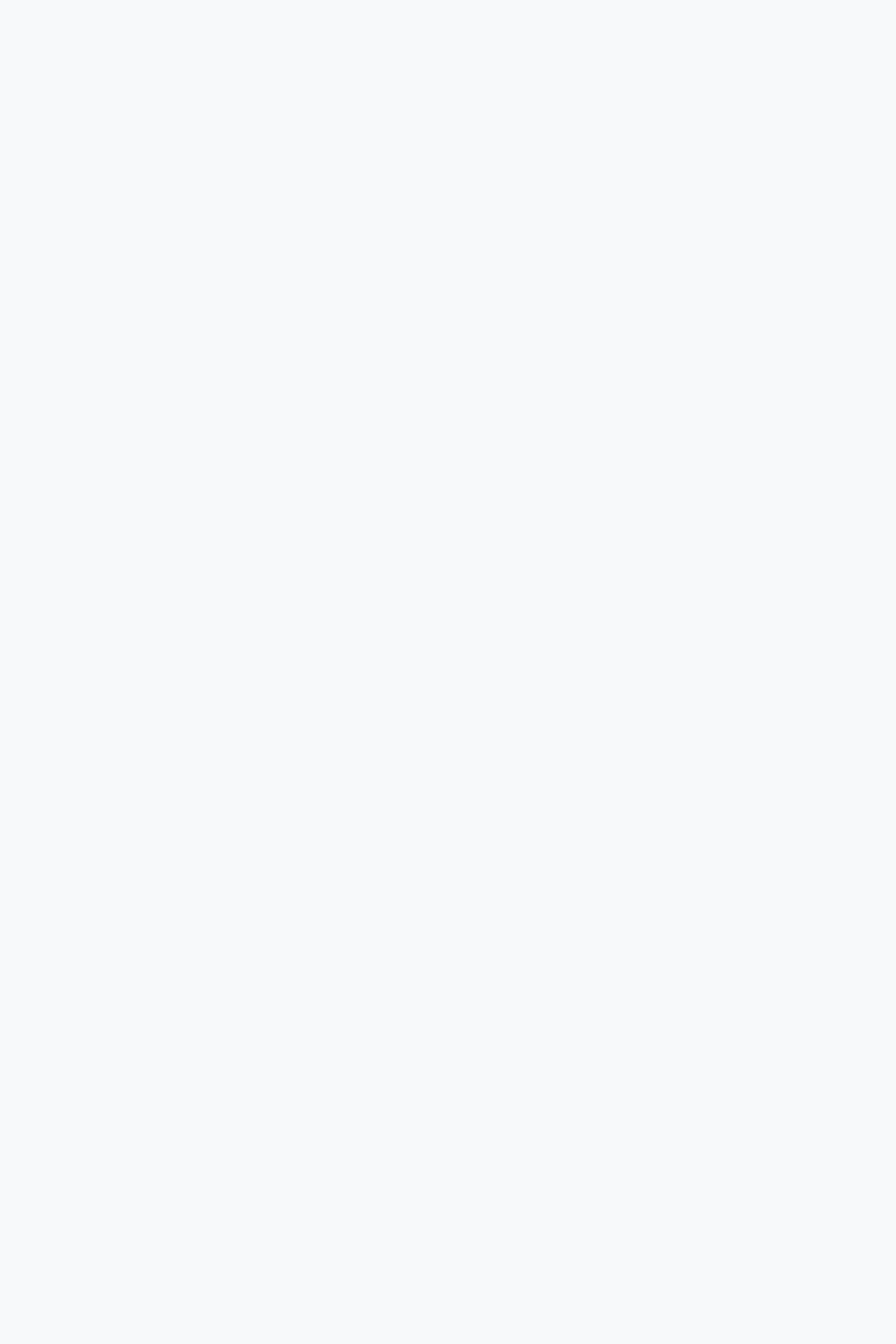
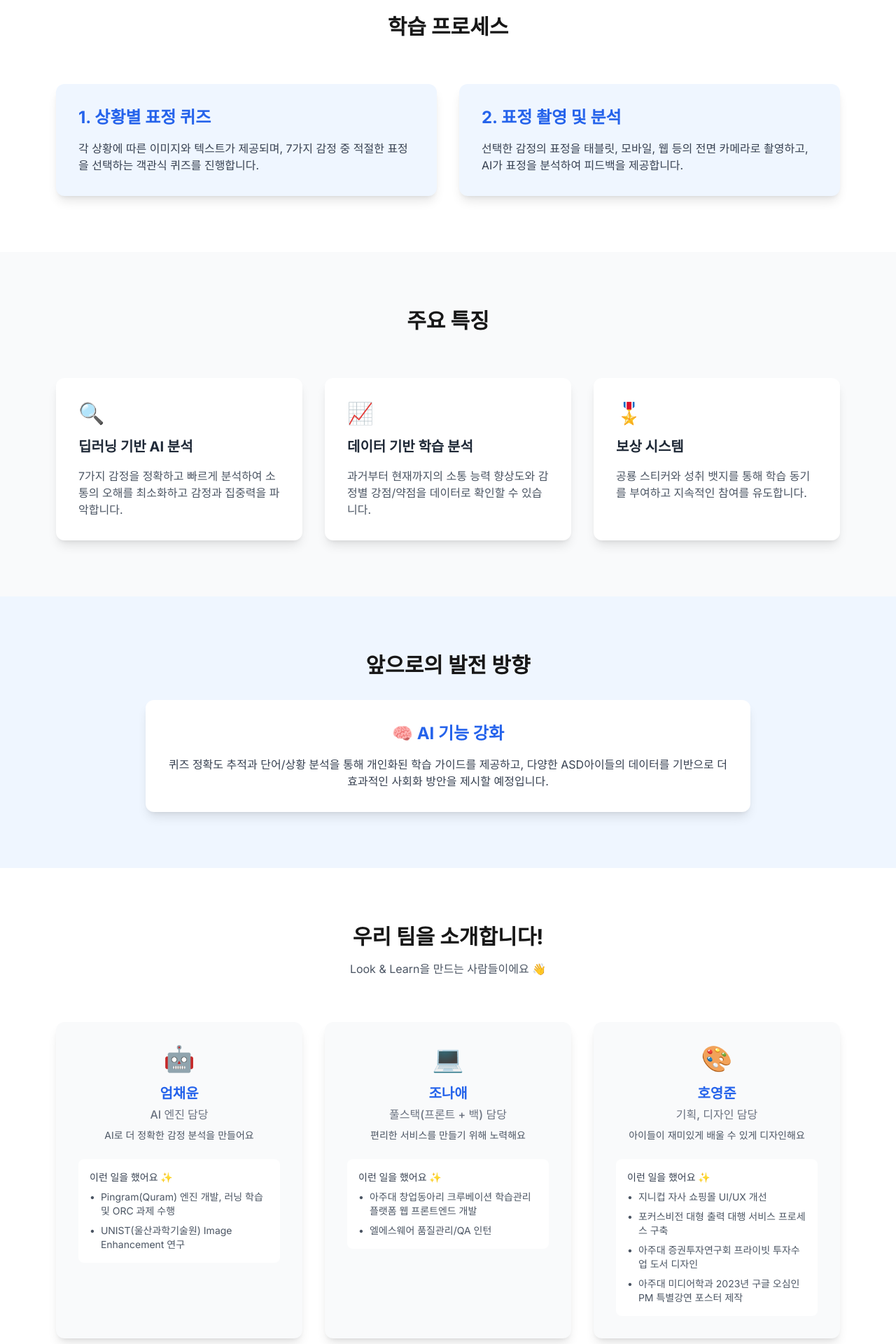
Before and after one commit to tinon1004/LookNLearn, a Next.js app: page / in a window 1280 px wide. Shown: the part 860-2780 px from the top of the page at 70% size. Before the commit the page ends 800 px from the top, so only its background shows below. Built offline with nearby package versions, Linux system fonts and the light colour scheme; no server answers.

Commit message:
Refactor: file movement due to adding a landing page

```diff
--- a/src/app/context/AuthProvider.tsx
+++ b/src/app/context/AuthProvider.tsx
@@ -25,11 +25,16 @@ export default function AuthProvider({ children }: { children: React.ReactNode }
       setUser(user);
       setLoading(false);
 
-      // 로그인 상태에 따른 리다이렉션
-      if (!user && pathname !== '/') {
-        router.push('/');
-      } else if (user && pathname === '/') {
-        router.push('/main');
+      const publicPaths = ['/', '/login', '/signup'];
+
+      if (!user) {
+        if (!publicPaths.includes(pathname)) {
+          router.push('/');
+        }
+      } else {
+        if (pathname === '/') {
+          router.push('/main');
+        }
       }
     });
 
--- /dev/null
+++ b/src/app/login/page.tsx
@@ -0,0 +1,3 @@
+import LoginPage from './LoginPage';
+
+export default LoginPage;
--- a/src/app/main/introduction/IntroductionPage.tsx
+++ b/src/app/main/introduction/IntroductionPage.tsx
@@ -65,7 +65,7 @@ export default function IntroductionPage() {
             onClick={() => router.push('/main/step1')}
             className="bg-blue-500 text-white text-xl font-semibold py-4 px-8 rounded-xl shadow-lg hover:bg-blue-600 transform transition duration-300 hover:scale-105"
           >
-            지금 시작하기
+            지금 학습 시작하기
           </button>
         </div>
       </section>
--- a/src/app/page.tsx
+++ b/src/app/page.tsx
@@ -1,51 +1,53 @@
 'use client';
 
-import { useState } from 'react';
+import React, { useState } from 'react';
 import { useRouter } from 'next/navigation';
 import Image from 'next/image';
-import { loginUser } from '@/firebase/api/auth';
-import { FirebaseError } from 'firebase/app';
 
-export default function LandingPage() {
+export default function IntroductionPage() {
+  const router = useRouter();
+  // eslint-disable-next-line @typescript-eslint/no-unused-vars
+  const [activeSection, setActiveSection] = useState('overview');
 
-  const router = useRouter();
-  const [email, setEmail] = useState('');
-  const [password, setPassword] = useState('');
-  const [error, setError] = useState('');
-
-  const handleLogin = async () => {
-    try {
-      setError('');
-      await loginUser(email, password);
-      router.push('/main');
-      console.log("로그인 완료");
-    } catch (error) {
-      let errorMessage = '로그인에 실패했습니다.';
-      if (error instanceof FirebaseError) {
-        switch (error.code) {
-          case 'auth/user-not-found':
-            errorMessage = '존재하지 않는 이메일입니다.';
-            break;
-          case 'auth/wrong-password':
-            errorMessage = '비밀번호가 올바르지 않습니다.';
-            break;
-          case 'auth/invalid-email':
-            errorMessage = '올바른 이메일 형식이 아닙니다.';
-            break;
+  const teamMembers = [
+    {
+      name: '엄채윤',
+      role: 'AI 엔진 담당',
+      emoji: '🤖',
+      description: 'AI로 더 정확한 감정 분석을 만들어요',
+      experience: [
+        'Pingram(Quram) 엔진 개발, 러닝 학습 및 ORC 과제 수행',
+        'UNIST(울산과학기술원) Image Enhancement 연구'
+      ]
+    },
+    {
+      name: '조나애',
+      role: '풀스택(프론트 + 백) 담당',
+      emoji: '💻',
+      description: '편리한 서비스를 만들기 위해 노력해요',
+      experience: [
+        '아주대 창업동아리 크루베이션 학습관리플랫폼 웹 프론트엔드 개발',
+        '엘에스웨어 품질관리/QA 인턴'
+      ]
+    },
+    {
+      name: '호영준',
+      role: '기획, 디자인 담당',
+      emoji: '🎨',
+      description: '아이들이 재미있게 배울 수 있게 디자인해요',
+      experience: [
+        '지니컵 자사 쇼핑몰 UI/UX 개선',
+        '포커스비전 대형 출력 대행 서비스 프로세스 구축',
+        '아주대 증권투자연구회 프라이빗 투자수업 도서 디자인',
+        '아주대 미디어학과 2023년 구글 오심인 PM 특별강연 포스터 제작'
+      ]
     }
-      }
-      setError(errorMessage);
-    }
-  };
-
-  const MoveToSignup = () => {
-    router.push('/signup');
-  };
-
+  ];
 
   return (
-    <div className="flex flex-col items-center justify-center min-h-screen bg-gray-50 p-4">
-      <div className="max-w-md w-full space-y-8 text-center">
+    <div className="min-h-screen bg-gray-50">
+      <section className="relative h-screen flex items-center justify-center bg-gradient-to-b from-blue-100 to-white">
+        <div className="text-center max-w-4xl mx-auto px-4">
           <div className="mx-auto h-40 w-80 relative">
             <Image
               src="/img/Logo.png"
@@ -54,65 +56,132 @@ export default function LandingPage() {
               className="object-contain"
             />
           </div>
-
-        <p className="text-gray-600 text-lg">
-          나와의 눈맞춤으로 표정을 학습해요!
+          <p className="text-2xl text-gray-700 mb-8">ASD아동을 위한 표정 학습 서비스</p>
+          <p className="text-xl text-gray-600 mb-12">
+            우리는 ASD아동들의 비언어적 의사소통 능력을 향상시켜 더 많은 아이들이 공감을 통해
+            우리 사회 속에 이질감 없는 모습으로 하나 되는 것을 목표로 합니다.
           </p>
-
-        <div className="flex flex-col items-center space-y-4">
-          <input
-            type="email"
-            value={email}
-            onChange={(e) => setEmail(e.target.value)}
-            placeholder="이메일을 입력해 주세요"
-            className="w-60 px-3 py-2 border border-gray-300 rounded-md focus:outline-none focus:ring-2 focus:ring-indigo-500"
-          />
-          <input
-            type="password"
-            value={password}
-            onChange={(e) => setPassword(e.target.value)}
-            placeholder="비밀번호를 입력해 주세요"
-            className="w-60 px-3 py-2 border border-gray-300 rounded-md focus:outline-none focus:ring-2 focus:ring-indigo-500"
-          />
-
-          {error && (
-            <p className="text-red-500 text-sm">{error}</p>
-          )}
-
-
           <button
-            onClick={handleLogin}
-            className="w-60 px-3 py-2 border border-transparent text-base font-medium rounded-md text-white bg-[#2F8EFF] hover:bg-[#8BAACE] transition duration-300"
+            onClick={() => router.push('/login')}
+            className="bg-blue-500 text-white text-xl font-semibold py-4 px-8 rounded-xl shadow-lg hover:bg-blue-600 transform transition duration-300 hover:scale-105"
           >
-            로그인
-          </button>
-
-          <div className="flex items-center justify-center space-x-2 text-sm text-gray-600">
-            <button
-              onClick={MoveToSignup}
-              className="hover:text-gray-800"
-            >
-              회원가입
-            </button>
-            <span className="text-gray-300">|</span>
-            <button
-              // onClick={MoveToFindId}
-              className="hover:text-gray-800"
-            >
-              아이디 찾기
-            </button>
-            <span className="text-gray-300">|</span>
-            <button
-              // onClick={MoveToFindPassword}
-              className="hover:text-gray-800"
-            >
-              비밀번호 찾기
+            지금 시작하기
           </button>
         </div>
+      </section>
 
+      <section className="py-20 bg-white">
+        <div className="max-w-6xl mx-auto px-4">
+          <h2 className="text-3xl font-bold text-center mb-16">학습 프로세스</h2>
+          <div className="grid md:grid-cols-2 gap-8">
+            <div className="bg-blue-50 rounded-xl p-8 shadow-lg">
+              <h3 className="text-2xl font-bold text-blue-600 mb-4">1. 상황별 표정 퀴즈</h3>
+              <p className="text-gray-700">
+                각 상황에 따른 이미지와 텍스트가 제공되며, 7가지 감정 중 적절한 표정을 선택하는
+                객관식 퀴즈를 진행합니다.
+              </p>
             </div>
+            <div className="bg-blue-50 rounded-xl p-8 shadow-lg">
+              <h3 className="text-2xl font-bold text-blue-600 mb-4">2. 표정 촬영 및 분석</h3>
+              <p className="text-gray-700">
+                선택한 감정의 표정을 태블릿, 모바일, 웹 등의 전면 카메라로 촬영하고, AI가 표정을 분석하여
+                피드백을 제공합니다.
+              </p>
+            </div>
+          </div>
+        </div>
+      </section>
 
+      <section className="py-20 bg-gray-50">
+        <div className="max-w-6xl mx-auto px-4">
+          <h2 className="text-3xl font-bold text-center mb-16">주요 특징</h2>
+          <div className="grid md:grid-cols-3 gap-8">
+            <div className="bg-white rounded-xl p-8 shadow-lg">
+              <div className="text-3xl mb-4">🔍</div>
+              <h3 className="text-xl font-bold text-gray-800 mb-4">딥러닝 기반 AI 분석</h3>
+              <p className="text-gray-600">
+                7가지 감정을 정확하고 빠르게 분석하여 소통의 오해를 최소화하고 감정과 집중력을
+                파악합니다.
+              </p>
             </div>
+            <div className="bg-white rounded-xl p-8 shadow-lg">
+              <div className="text-3xl mb-4">📈</div>
+              <h3 className="text-xl font-bold text-gray-800 mb-4">데이터 기반 학습 분석</h3>
+              <p className="text-gray-600">
+                과거부터 현재까지의 소통 능력 향상도와 감정별 강점/약점을 데이터로 확인할 수
+                있습니다.
+              </p>
+            </div>
+            <div className="bg-white rounded-xl p-8 shadow-lg">
+              <div className="text-3xl mb-4">🎖️</div>
+              <h3 className="text-xl font-bold text-gray-800 mb-4">보상 시스템</h3>
+              <p className="text-gray-600">
+                공룡 스티커와 성취 뱃지를 통해 학습 동기를 부여하고 지속적인 참여를 유도합니다.
+              </p>
+            </div>
+          </div>
+        </div>
+      </section>
+
+      <section className="py-20 bg-blue-50">
+        <div className="max-w-4xl mx-auto px-4 text-center">
+          <h2 className="text-3xl font-bold mb-8">앞으로의 발전 방향</h2>
+          <div className="bg-white rounded-xl p-8 shadow-lg">
+            <h3 className="text-2xl font-bold text-blue-600 mb-4">🧠 AI 기능 강화</h3>
+            <p className="text-gray-700">
+              퀴즈 정확도 추적과 단어/상황 분석을 통해 개인화된 학습 가이드를 제공하고,
+              다양한 ASD아이들의 데이터를 기반으로 더 효과적인 사회화 방안을 제시할 예정입니다.
+            </p>
+          </div>
+        </div>
+      </section>
+
+      <section className="py-20 bg-white">
+        <div className="max-w-6xl mx-auto px-4">
+          <h2 className="text-3xl font-bold text-center mb-4">우리 팀을 소개합니다!</h2>
+          <p className="text-center text-gray-600 mb-16">Look & Learn을 만드는 사람들이에요 👋</p>
+          <div className="grid md:grid-cols-3 gap-8">
+            {teamMembers.map((member, index) => (
+              <div key={index} className="bg-gray-50 rounded-xl p-8 shadow-lg hover:shadow-xl transition-shadow duration-300">
+                <div className="text-center mb-6">
+                  <div className="text-4xl mb-4">{member.emoji}</div>
+                  <h3 className="text-xl font-bold text-blue-600 mb-1">{member.name}</h3>
+                  <p className="font-medium text-gray-500 mb-2">{member.role}</p>
+                  <p className="text-sm text-gray-600">{member.description}</p>
+                </div>
+                <div className="bg-white rounded-lg p-4">
+                  <p className="text-sm font-medium text-gray-700 mb-2">이런 일을 했어요 ✨</p>
+                  <ul className="text-gray-600 space-y-2">
+                    {member.experience.map((exp, i) => (
+                      <li key={i} className="text-sm flex items-start">
+                        <span className="mr-2">•</span>
+                        <span>{exp}</span>
+                      </li>
+                    ))}
+                  </ul>
+                </div>
+              </div>
+            ))}
+          </div>
+        </div>
+      </section>
+
+      <section className="py-20 bg-gradient-to-t from-blue-100 to-white">
+        <div className="max-w-4xl mx-auto px-4 text-center">
+          <h2 className="text-3xl font-bold text-blue-600 mb-8">
+            Look & Learn과 함께 시작하세요
+          </h2>
+          <p className="text-xl text-gray-700 mb-8">
+            매일 5가지 상황에서 감정을 학습하고, AI 기반의 정확한 피드백을 받아보세요.
+          </p>
+          <button
+            onClick={() => router.push('/login')}
+            className="bg-blue-500 text-white text-xl font-semibold py-4 px-8 rounded-xl shadow-lg hover:bg-blue-600 transform transition duration-300 hover:scale-105"
+          >
+            바로 학습하러 가기
+          </button>
+        </div>
+      </section>
     </div>
   );
 }
--- a/src/app/signup/completion/SignUpCompletionPage.tsx
+++ b/src/app/signup/completion/SignUpCompletionPage.tsx
@@ -7,7 +7,7 @@ export default function SignUpCompletionPage() {
   const router = useRouter();
 
   const handleGoToMainPage = () => {
-    router.push('/');
+    router.push('/main/login');
   };
 
   return (
```
Also changed, not shown: src/app/login/LoginPage.tsx (added, +118 -0 lines). Lines whose indentation alone changed are shown as unchanged.
